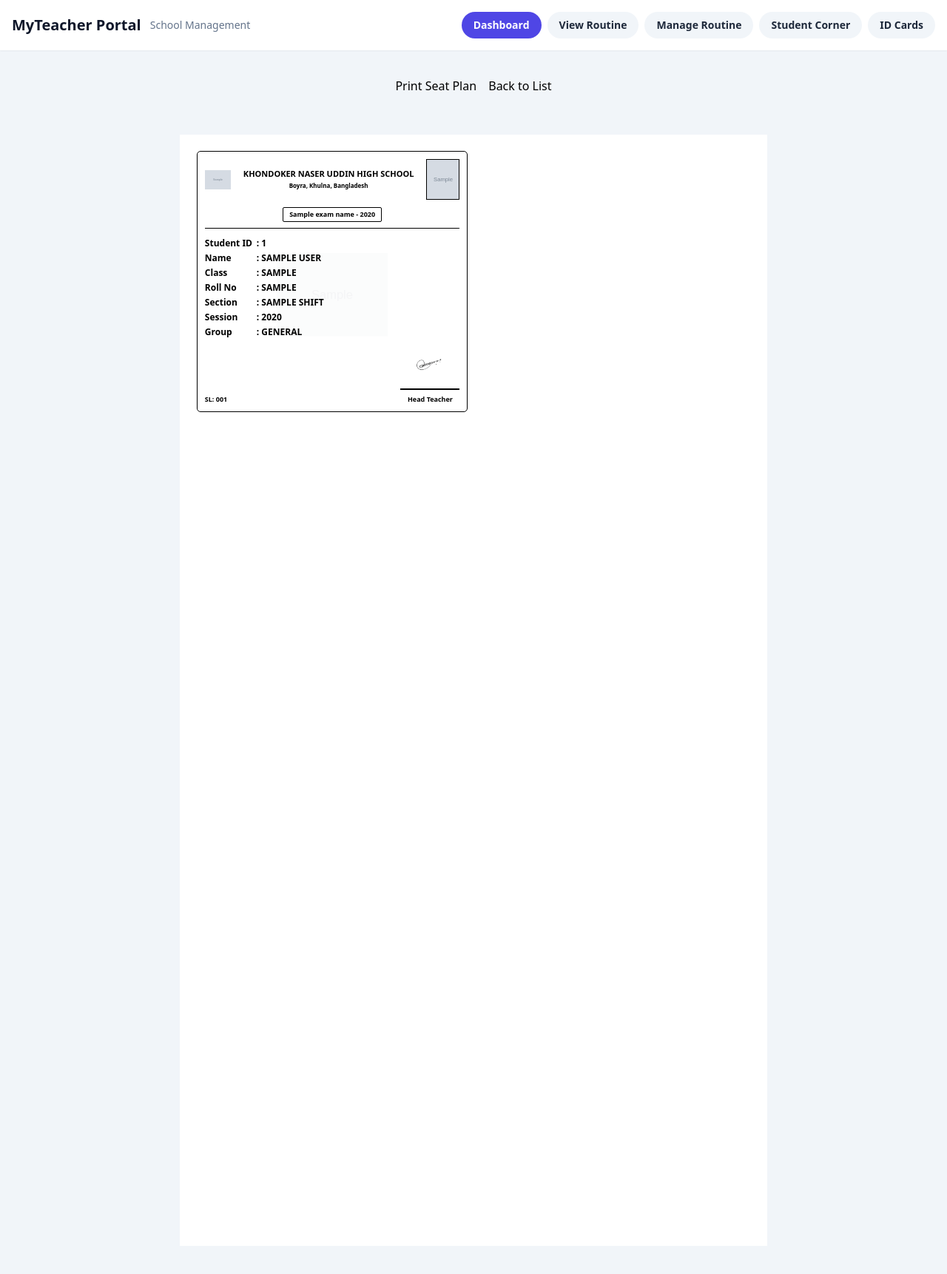
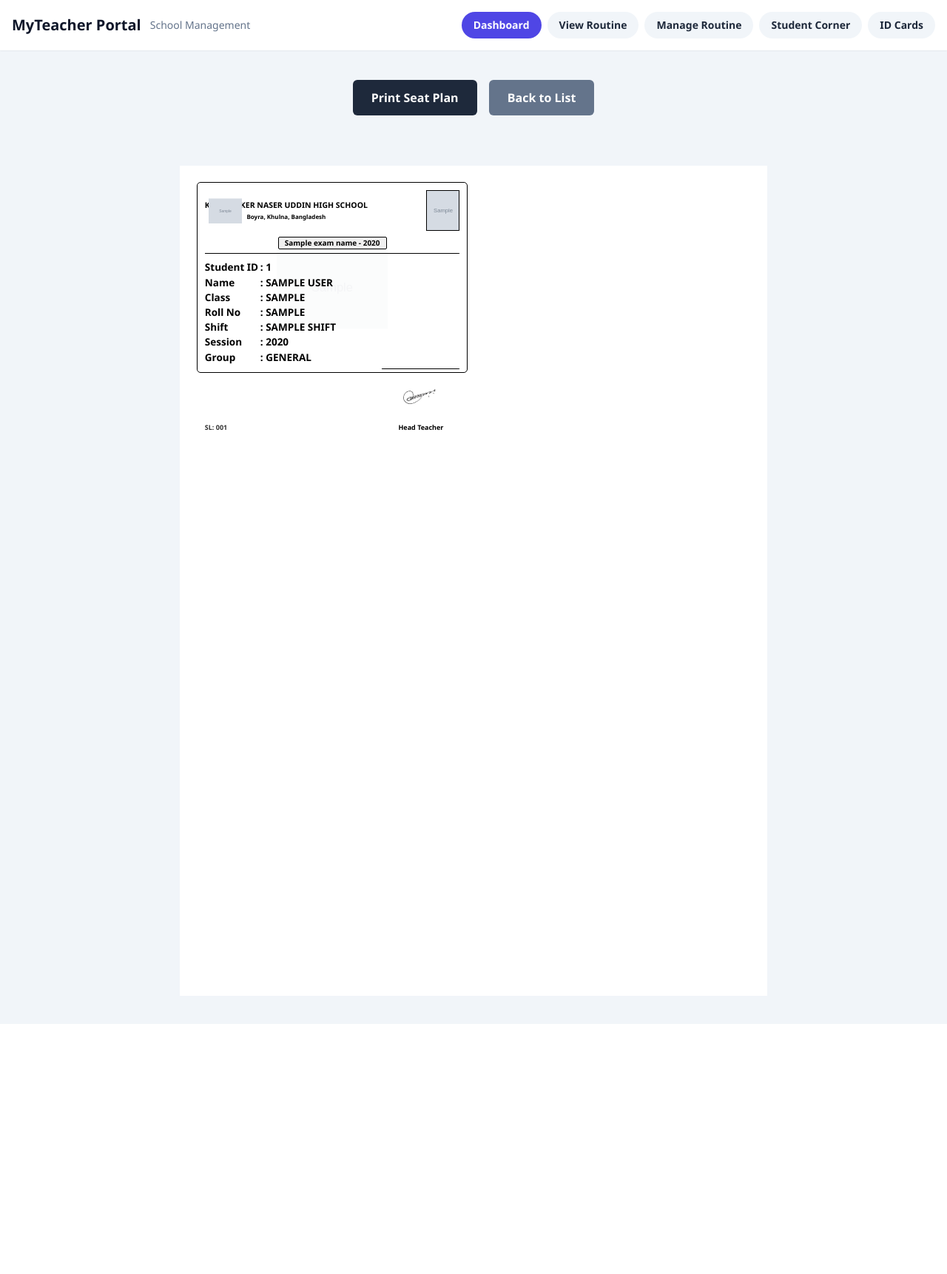
Before and after one commit to mdjoy2002/School-Website, a Django app: template myteacher/templates/myteacher/seat_plan_template.html in a window 1280 px wide. Shown: the whole page at 74% size. After the commit the page ends 1384 px from the top, so only its background shows below. Run offline with Django 5.2, Linux system fonts and the light colour scheme; the template is opened without the code that fills it: most values are stand-ins (such as "Sample title", 1, 10 or a date in 2020); grey boxes marked "Sample" are stand-in pictures; some libraries are stand-ins or nearby versions.

Commit message:
enviroment change

```diff
--- a/myteacher/templates/myteacher/seat_plan_template.html
+++ b/myteacher/templates/myteacher/seat_plan_template.html
@@ -1,38 +1,52 @@
 {% extends 'myteacher/base.html' %}
 {% block content %}
 <style>
-    body { margin: 0; padding: 0; background: #f4f4f9; }
-    .page { width: 210mm; min-height: 297mm; padding: 6mm; margin: 10mm auto; background: #fff; display: grid; grid-template-columns: repeat(2, 1fr); grid-template-rows: repeat(4, minmax(0, 1fr)); gap: 4mm; box-sizing: border-box; }
+    body { margin: 0; padding: 0; background: #f4f4f9; font-family: 'Segoe UI', Tahoma, sans-serif; }
+    .page { width: 210mm; height: 297mm; padding: 6mm; margin: 10mm auto; background: #fff; display: grid; grid-template-columns: repeat(2, 1fr); grid-template-rows: repeat(4, minmax(0, 1fr)); gap: 4mm; box-sizing: border-box; }
 
-    .seat-card { border: 1.5px solid #000; padding: 10px; position: relative; background: #fff; display: flex; flex-direction: column; box-sizing: border-box; border-radius: 5px; height: 100%; }
+    .seat-card { border: 1.5px solid #000; padding: 10px; position: relative; background: #fff; display: flex; flex-direction: column; justify-content: space-between; box-sizing: border-box; border-radius: 5px; height: 100%; }
 
     .watermark { position: absolute; top: 55%; left: 50%; transform: translate(-50%, -50%); width: 150px; opacity: 0.08; z-index: 0; pointer-events: none; }
 
-    /* হেডার আপডেট */
-    .header { text-align: center; border-bottom: 1.2px solid #000; padding-bottom: 8px; position: relative; z-index: 1; display: flex; flex-direction: column; align-items: center; }
-    .header-top { display: flex; align-items: center; justify-content: space-between; width: 100%; margin-bottom: 5px; }
+    .header { text-align: center; border-bottom: 1.2px solid #000; padding-bottom: 4px; position: relative; z-index: 1; }
+    .header-top { position: relative; display: flex; align-items: center; justify-content: space-between; width: 100%; margin-bottom: 2px; }
 
-    .main-logo { width: 35px; height: 35px; object-fit: contain; }
+    .main-logo {
+        position: absolute;
+        left: 5px;
+        top: 50%;
+        transform: translateY(-50%);
+        width: 45px;
+        height: auto;
+        object-fit: contain;
+    }
     .student-photo { width: 45px; height: 55px; border: 1px solid #000; object-fit: cover; }
 
-    .school-name { font-size: 11px; font-weight: 900; margin: 0; color: #000; text-transform: uppercase; white-space: normal; }
-    .school-addr { font-size: 8px; margin: 2px 0; font-weight: 600; }
+    .school-name { font-size: 10.5px; font-weight: 900; margin: 0; color: #000; text-transform: uppercase; }
+    .school-addr { font-size: 8px; margin: 1px 0; font-weight: 600; }
 
-    .exam-tag { font-size: 9px; font-weight: bold; border: 1px solid #000; padding: 2px 8px; margin-top: 5px; border-radius: 2px; display: inline-block; }
+    .exam-tag { font-size: 10px; font-weight: bold; background: #f0f0f0; border: 1px solid #000; display: inline-block; padding: 0px 8px; margin-top: 2px; border-radius: 2px; }
 
-    .content { margin-top: 10px; z-index: 1; flex-grow: 1; }
+    .content { margin-top: 8px; z-index: 1; flex-grow: 1; }
     .info-table { width: 100%; border-collapse: collapse; }
-    .info-table td { font-size: 12px; padding: 1px 0; vertical-align: top; color: #000; }
-    .info-table td.label { width: 70px; font-weight: bold; }
+    .info-table td { font-size: 13.5px; padding: 2px 0; vertical-align: top; color: #000; line-height: 1.2; }
+    .info-table td.label { width: 75px; font-weight: bold; }
     .info-table td.val { font-weight: 800; text-transform: uppercase; }
 
     .footer { display: flex; justify-content: space-between; align-items: flex-end; z-index: 1; margin-top: 5px; }
-    .seat-no { font-size: 9px; font-weight: bold; }
-    .sign-box { width: 80px; text-align: center; font-size: 9px; font-weight: bold; padding-top: 2px; display: flex; flex-direction: column; align-items: center; gap: 6px; }
-    .sign-box img { width: 100%; max-width: 80px; height: auto; display: block; margin: 0 auto; }
-    .sign-box .sign-line { width: 100%; max-width: 80px; height: 1.5px; background: #000; }
+    .seat-no { font-size: 9px; font-weight: bold; color: #333; }
+    .sign-box { border-top: 1.2px solid #000; width: 105px; text-align: center; font-size: 9px; font-weight: bold; padding-top: 2px; }
 
-    @media print { body { background: #fff; } .no-print { display: none !important; } .page { margin: 0 !important; box-shadow: none !important; page-break-after: always; } }
+    .no-print { text-align: center; padding: 20px; }
+    .no-print button,
+    .no-print a { background: #1e293b; color: white; padding: 12px 25px; border: none; border-radius: 6px; cursor: pointer; margin: 0 6px 10px; font-weight: bold; text-decoration: none; display: inline-block; }
+    .no-print a { background: #64748b; }
+
+    @media print {
+        body { background: #fff; }
+        .no-print { display: none !important; }
+        .page { margin: 0 !important; box-shadow: none !important; page-break-after: always; height: 297mm; width: 210mm; }
+    }
 </style>
 
 <div class="no-print text-center py-4">
@@ -66,7 +80,7 @@
                 <tr><td class="label">Name</td><td class="val">: {{ student.full_name }}</td></tr>
                 <tr><td class="label">Class</td><td class="val">: {{ student.current_class }}</td></tr>
                 <tr><td class="label">Roll No</td><td class="val">: {{ student.class_roll }}</td></tr>
-                <tr><td class="label">Section</td><td class="val">: {{ student.shift|default:'N/A' }}</td></tr>
+                <tr><td class="label">Shift</td><td class="val">: {{ student.shift|default:'N/A' }}</td></tr>
                 <tr><td class="label">Session</td><td class="val">: {{ student.session|default:exam_year }}</td></tr>
                 <tr><td class="label">Group</td><td class="val">: {{ student.group|default:'General' }}</td></tr>
             </table>
```
